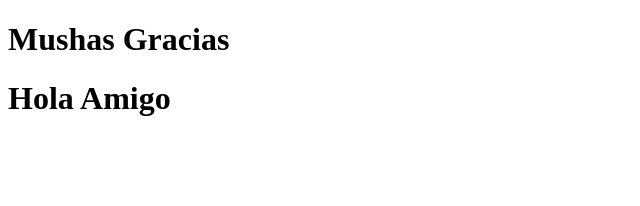
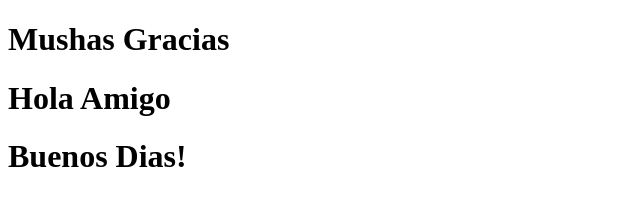
Before and after one commit to shazeel17/basic-git, a plain HTML site: page index.html in a window 1280 px wide. Shown: the whole page, without its empty margins (0-640 px from the left). Drawn offline with Linux system fonts and the light colour scheme.

Commit message:
added heading

```diff
--- a/index.html
+++ b/index.html
@@ -8,5 +8,6 @@
 <body>
     <h1>Mushas Gracias</h1>
     <h1>Hola Amigo</h1>
+    <h1>Buenos Dias!</h1>
 </body>
 </html>
```
